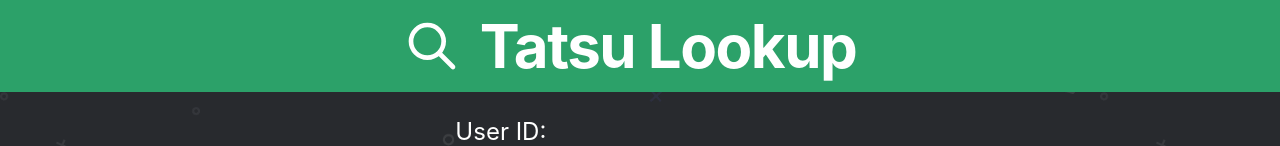
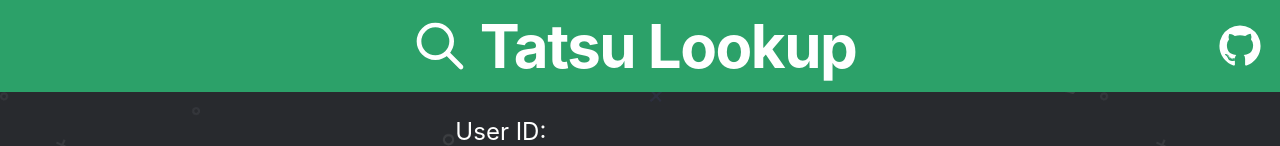
Before and after one commit to PumPum7/tatsu-lookup, a Next.js app: page / in a window 1280 px wide. Shown: the top 146 px of the page. Built offline with nearby package versions, Linux system fonts and the light colour scheme; what @tailwindcss/typography would draw is missing.

Commit message:
added a GitHub link

```diff
--- a/src/components/Header.tsx
+++ b/src/components/Header.tsx
@@ -1,14 +1,26 @@
 import React from "react";
 
+import GithubIcon from "@components/icons/GithubIcon";
 import SearchIcon from "@components/icons/SearchIcon";
+
+const GITHUB_URL = "https://github.com/PumPum7/tatsu-lookup";
 
 const Header = (): JSX.Element => {
     return (
-        <header className="flex justify-center items-center bg-tatsuGreen text-white">
+        <header className="flex justify-center items-center bg-tatsuGreen text-white relative">
             <SearchIcon className="sm:w-14 sm:h-14 w-8 h-8" />
-            <h1 className="px-5 text-4xl font-bold leading-tight tracking-tight text-center sm:mt-4 sm:text-6xl md:pb-4">
+            <h1 className="px-3 text-4xl font-bold leading-tight tracking-tight text-center sm:mt-4 sm:text-6xl sm:pb-4 pb-2">
                 Tatsu Lookup
             </h1>
+            <a
+                href={GITHUB_URL}
+                rel="noopener noreferrer"
+                target="_blank"
+                className="sm:absolute sm:right-4"
+                title="Github"
+            >
+                <GithubIcon className="w-8 h-8 sm:w-12 sm:h-12" />
+            </a>
         </header>
     );
 };
--- /dev/null
+++ b/src/components/icons/GithubIcon.tsx
@@ -0,0 +1,18 @@
+const GithubIcon = ({ className }: { className?: string }): JSX.Element => {
+    return (
+        <svg
+            xmlns="http://www.w3.org/2000/svg"
+            className={className || "h-6 w-6"}
+            fill="none"
+            viewBox="0 0 1792 1792"
+            stroke="currentColor"
+        >
+            <path
+                d="M896 128q209 0 385.5 103t279.5 279.5 103 385.5q0 251-146.5 451.5t-378.5 277.5q-27 5-40-7t-13-30q0-3 .5-76.5t.5-134.5q0-97-52-142 57-6 102.5-18t94-39 81-66.5 53-105 20.5-150.5q0-119-79-206 37-91-8-204-28-9-81 11t-92 44l-38 24q-93-26-192-26t-192 26q-16-11-42.5-27t-83.5-38.5-85-13.5q-45 113-8 204-79 87-79 206 0 85 20.5 150t52.5 105 80.5 67 94 39 102.5 18q-39 36-49 103-21 10-45 15t-57 5-65.5-21.5-55.5-62.5q-19-32-48.5-52t-49.5-24l-20-3q-21 0-29 4.5t-5 11.5 9 14 13 12l7 5q22 10 43.5 38t31.5 51l10 23q13 38 44 61.5t67 30 69.5 7 55.5-3.5l23-4q0 38 .5 88.5t.5 54.5q0 18-13 30t-40 7q-232-77-378.5-277.5t-146.5-451.5q0-209 103-385.5t279.5-279.5 385.5-103zm-477 1103q3-7-7-12-10-3-13 2-3 7 7 12 9 6 13-2zm31 34q7-5-2-16-10-9-16-3-7 5 2 16 10 10 16 3zm30 45q9-7 0-19-8-13-17-6-9 5 0 18t17 7zm42 42q8-8-4-19-12-12-20-3-9 8 4 19 12 12 20 3zm57 25q3-11-13-16-15-4-19 7t13 15q15 6 19-6zm63 5q0-13-17-11-16 0-16 11 0 13 17 11 16 0 16-11zm58-10q-2-11-18-9-16 3-14 15t18 8 14-14z"
+                fill="currentColor"
+            />
+        </svg>
+    );
+};
+
+export default GithubIcon;
```
